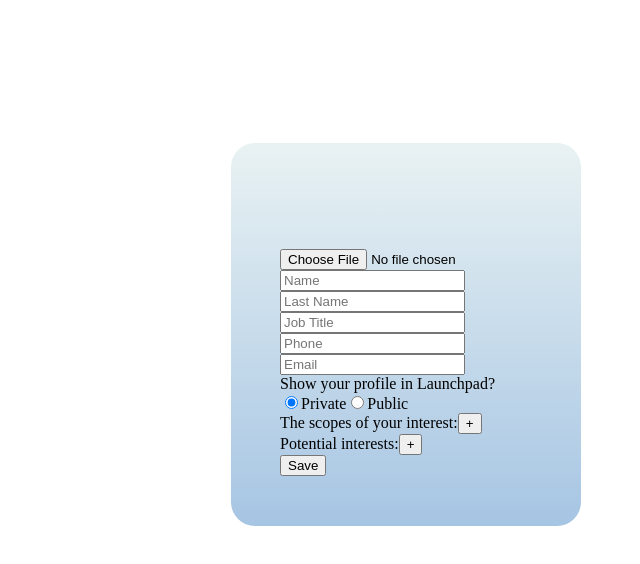
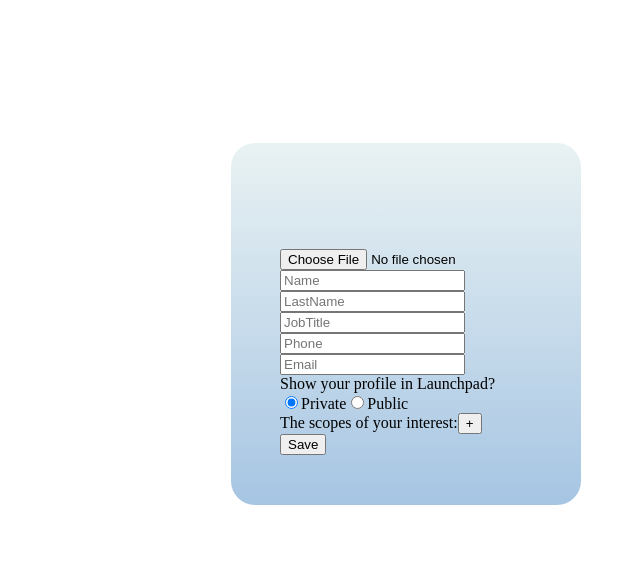
Before and after one commit to Beljawski/user-profile-dashboard, a React (Create React App) app in the folder user-profile-dashboard/: page / in a window 1280 px wide. Shown: the top 564 px of the page, without its empty margins (640-1280 px from the left). Built offline with nearby package versions, Linux system fonts and the light colour scheme.

Commit message:
avatar_cut_user_added

```diff
--- a/user-profile-dashboard/package.json
+++ b/user-profile-dashboard/package.json
@@ -7,6 +7,7 @@
     "@testing-library/react": "^13.4.0",
     "@testing-library/user-event": "^13.5.0",
     "react": "^18.3.1",
+    "react-avatar-editor": "^13.0.2",
     "react-dom": "^18.3.1",
     "react-easy-crop": "^5.1.0",
     "react-hook-form": "^7.53.2",
--- a/user-profile-dashboard/src/components/ProfileEdit/index.jsx
+++ b/user-profile-dashboard/src/components/ProfileEdit/index.jsx
@@ -1,7 +1,8 @@
-import React, { useState } from 'react';
+import React, { useState, useRef } from 'react';
 import { useForm } from 'react-hook-form';
 import s from './index.module.css';
 import shared from '../../shared.module.css';
+import ReactAvatarEditor from 'react-avatar-editor';
 
 // Validation rules for form fields
 const validationRules = {
@@ -53,30 +54,17 @@ function ProfileEdit({ profileData, onSave }) {
     defaultValues: profileData, // Use initial data as default form values
   });
 
-  // State hooks for managing dynamic fields
+  // State hooks for dynamic fields
   const [interests, setInterests] = useState(profileData?.interests || []);
   const [potentialInterests, setPotentialInterests] = useState(
-    profileData?.potentialInterests || [],
+    profileData?.potentialInterests || []
   );
   const [links, setLinks] = useState(profileData?.links || []);
   const [showProfile, setShowProfile] = useState(profileData?.showProfile || 'private');
   const [avatar, setAvatar] = useState(profileData?.avatar || '');
   const [avatarError, setAvatarError] = useState('');
-
-  // Predefined fields for the form
-  const fields = [
-    { name: 'name', placeholder: 'Name' },
-    { name: 'lastName', placeholder: 'Last Name' },
-    { name: 'jobTitle', placeholder: 'Job Title' },
-    { name: 'phone', placeholder: 'Phone', type: 'tel' },
-    { name: 'email', placeholder: 'Email', type: 'email' },
-  ];
-
-  // Handle form submission
-  const onSubmit = (data) => {
-    if (avatarError) return; // Prevent submission if avatar error exists
-    onSave({ ...data, interests, potentialInterests, links, showProfile, avatar });
-  };
+  const [selectedFile, setSelectedFile] = useState(null);
+  const editorRef = useRef(null);
 
   // Handle avatar upload
   const handleAvatarChange = (event) => {
@@ -89,79 +77,87 @@ function ProfileEdit({ profileData, onSave }) {
       return;
     }
 
-    setAvatarError(''); // Clear error if file size is valid
+    setAvatarError('');
+    setSelectedFile(file); // Set file for cropping
+  };
 
-    const reader = new FileReader();
-    reader.onloadend = () => {
-      setAvatar(reader.result); // Base64 string of the image
-    };
-    reader.readAsDataURL(file);
+  const handleSaveAvatar = () => {
+    if (editorRef.current) {
+      const canvas = editorRef.current.getImageScaledToCanvas().toDataURL();
+      setAvatar(canvas); // Update avatar state with cropped image
+      setSelectedFile(null); // Close the cropping editor
+    }
   };
 
   // Render validation error messages
   const renderError = (fieldName) =>
     errors[fieldName] && <p className={s.error_content}>{errors[fieldName]?.message}</p>;
 
-  // General function to add new items to dynamic lists
+  // Dynamic field handlers
   const handleAddItem = (setter, list, newItem = '') => {
     if (list.length < 10) setter([...list, newItem]);
   };
 
-  // General function to remove items from dynamic lists
   const handleRemoveItem = (setter, list, index) => {
     setter(list.filter((_, i) => i !== index));
   };
 
-  // Update a specific item in a dynamic list
   const handleUpdateItem = (setter, list, index, value) => {
     const updatedList = [...list];
     updatedList[index] = value;
     setter(updatedList);
   };
 
-  // Render input fields for dynamic lists (tags or links)
-  const renderTagInputs = (list, setter, placeholder) => (
-    <div className={s.tagContainer}>
-      {list.map((item, index) => (
-        <div key={index} className={s.tag}>
-          <input
-            type="text"
-            className={s.input}
-            placeholder={`${placeholder} #${index + 1}`}
-            value={item}
-            onChange={(e) => handleUpdateItem(setter, list, index, e.target.value)}
-          />
-          <button
-            type="button"
-            onClick={() => handleRemoveItem(setter, list, index)}
-            className={s.removeButton}>
-            ✕
-          </button>
-        </div>
-      ))}
-    </div>
-  );
+  // Submit form
+  const onSubmit = (data) => {
+    if (avatarError) return; // Prevent submission if avatar error exists
+    onSave({ ...data, interests, potentialInterests, links, showProfile, avatar });
+  };
 
   return (
     <div className={shared.profile_container}>
       <form className={shared.content_container} onSubmit={handleSubmit(onSubmit)}>
         {/* Avatar Upload */}
         <div className={s.avatar_container}>
-          {avatar && <img src={avatar} alt="Avatar" className={s.avatar} />}
-          <input type="file" accept="image/*" onChange={handleAvatarChange} />
+          {selectedFile ? (
+            <>
+              <ReactAvatarEditor
+                ref={editorRef}
+                image={selectedFile}
+                width={120}
+                height={120}
+                border={50}
+                borderRadius={60}
+                scale={1.2}
+              />
+              <div className={s.avatar_buttons}>
+                <button type="button" onClick={handleSaveAvatar}>
+                  Save Cropped Image
+                </button>
+                <button type="button" onClick={() => setSelectedFile(null)}>
+                  Cancel
+                </button>
+              </div>
+            </>
+          ) : (
+            <>
+              {avatar && <img src={avatar} alt="Avatar" className={s.avatar} />}
+              <input type="file" accept="image/*" onChange={handleAvatarChange} />
+            </>
+          )}
           {avatarError && <p className={s.error_content}>{avatarError}</p>}
         </div>
 
-        {/* Render standard input fields with validation */}
-        {fields.map(({ name, placeholder, type = 'text' }) => (
-          <div key={name}>
+        {/* Standard input fields */}
+        {['name', 'lastName', 'jobTitle', 'phone', 'email'].map((field) => (
+          <div key={field}>
             <input
-              type={type}
-              placeholder={placeholder}
+              type={field === 'email' ? 'email' : 'text'}
+              placeholder={field.charAt(0).toUpperCase() + field.slice(1)}
               className={s.input}
-              {...register(name, validationRules[name])}
+              {...register(field, validationRules[field])}
             />
-            {renderError(name)}
+            {renderError(field)}
           </div>
         ))}
 
@@ -189,21 +185,28 @@ function ProfileEdit({ profileData, onSave }) {
           <button type="button" onClick={() => handleAddItem(setInterests, interests)}>
             +
           </button>
-          {renderTagInputs(interests, setInterests, 'Interest')}
+          <div className={s.tagContainer}>
+            {interests.map((item, index) => (
+              <div key={index} className={s.tag}>
+                <input
+                  type="text"
+                  value={item}
+                  onChange={(e) =>
+                    handleUpdateItem(setInterests, interests, index, e.target.value)
+                  }
+                />
+                <button onClick={() => handleRemoveItem(setInterests, interests, index)}>
+                  ✕
+                </button>
+              </div>
+            ))}
+          </div>
         </div>
 
-        <div>
-          <label>Potential interests:</label>
-          <button
-            type="button"
-            onClick={() => handleAddItem(setPotentialInterests, potentialInterests)}>
-            +
-          </button>
-          {renderTagInputs(potentialInterests, setPotentialInterests, 'Potential Interest')}
-        </div>
-
-        {/* Submit button to save the form */}
-        <button type="submit" className={shared.button}>Save</button>
+        {/* Submit */}
+        <button type="submit" className={shared.button}>
+          Save
+        </button>
       </form>
     </div>
   );
--- a/user-profile-dashboard/src/components/ProfileEdit/index.module.css
+++ b/user-profile-dashboard/src/components/ProfileEdit/index.module.css
@@ -36,8 +36,8 @@
   }
 
   .avatar {
-    width: 120px;
-    height: 120px;
+    /* width: 120px;
+    height: 120px; */
     border-radius: 50%;
     object-fit: cover; /* Schneidet das Bild passend zu */
     border: 2px solid #ccc; /* Optional: Rahmen */
--- a/user-profile-dashboard/src/components/ProfileView/index.jsx
+++ b/user-profile-dashboard/src/components/ProfileView/index.jsx
@@ -6,8 +6,11 @@ import s from './index.module.css';
 function ProfileView({ profileData, onEdit }) {
   return (
     <div className={shared.profile_container}>
-      <img src={profileData.avatar} alt="" />
+
       <form className={shared.content_container}>
+      <div className={s.avatar_container}>
+      <img src={profileData.avatar} alt="Avatar" className={s.avatar}/>
+      </div>
         <div className={s.view_form}>
           {/* Read-Only Fields */}
           <div className={s.field_group}>
--- a/user-profile-dashboard/src/components/ProfileView/index.module.css
+++ b/user-profile-dashboard/src/components/ProfileView/index.module.css
@@ -0,0 +1,11 @@
+.avatar_container {
+    display: flex;
+    flex-direction: column;
+    align-items: center;
+  }
+
+  .avatar {
+    border-radius: 50%;
+    object-fit: cover; /* Schneidet das Bild passend zu */
+    border: 2px solid #ccc; /* Optional: Rahmen */
+  }
```
Also changed, not shown: 1 other file (tests, documents, lock files or other folders).
